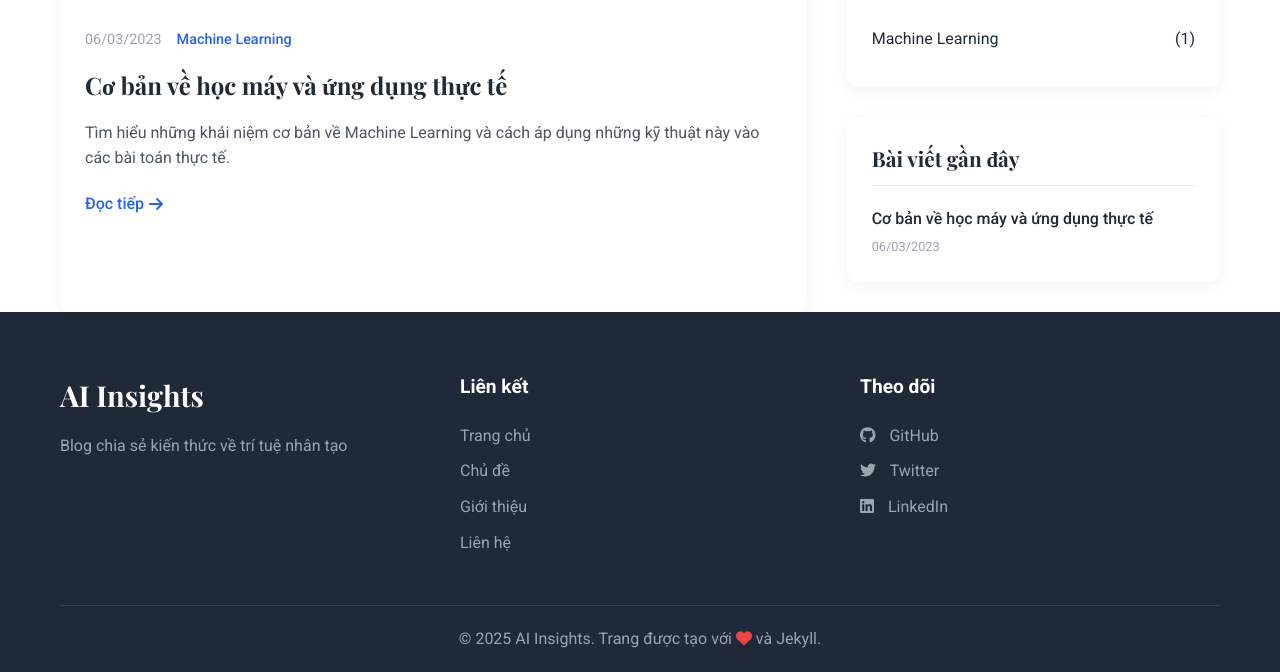
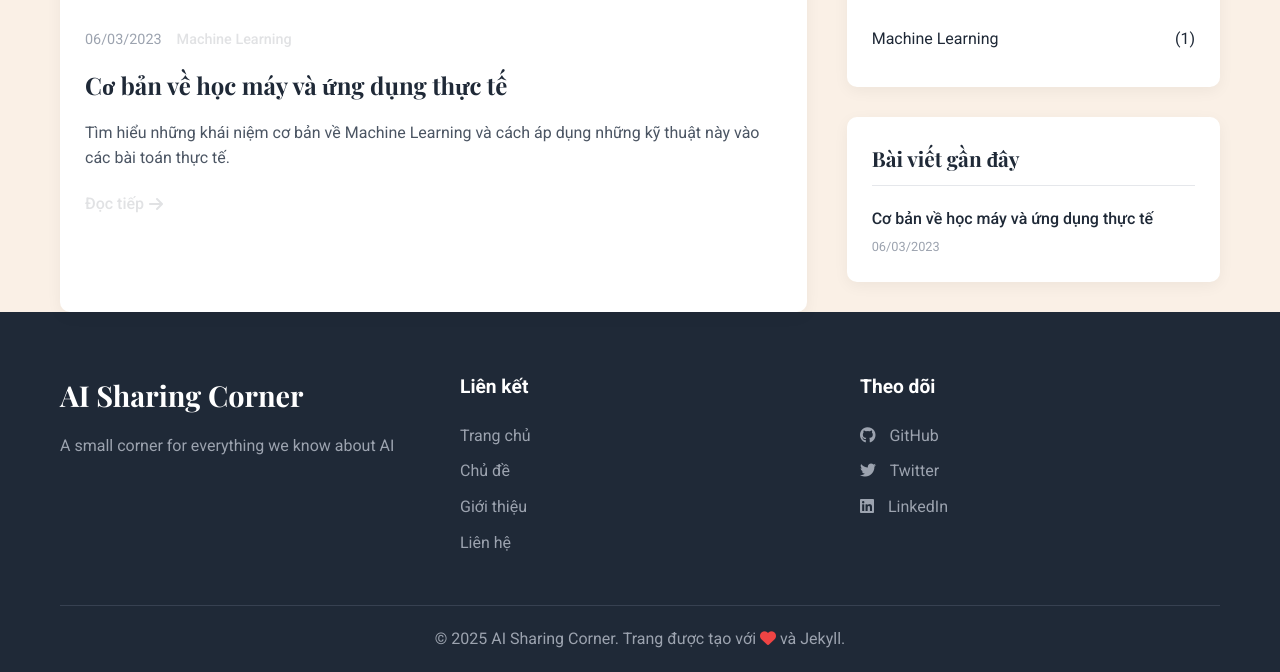
Before and after one commit to gracebml/aicorner, a Jekyll site: the page built from index.html, in a window 1280 px wide and 1300 px high, cut to the strip 628-1300 px from the top of the window. Built offline with Jekyll 4.4.1, drawn with Linux system fonts in a browser that asks for light colours; the list of posts is cut into pages by our own code; some of the changed text lies outside the part shown.

Commit message:
interface update

```diff
--- a/_config.yml
+++ b/_config.yml
@@ -1,14 +1,10 @@
-# _config.yml - Cấu hình Jekyll
-
-# Thông tin site
-title: AI Insights
-description: Blog chia sẻ kiến thức về trí tuệ nhân tạo
+title: AI Sharing Corner
+description: A small corner for everything we know about AI
 author: Tên của bạn
-email: email@example.com
+email:
 baseurl: "/aicorner"   # Dùng cho GitHub Pages
 url: "https://gracebml.github.io"
 
-# Mạng xã hội và liên hệ
 social:
   github: yourusername
   twitter: yourusername
--- a/css/style.css
+++ b/css/style.css
@@ -1,8 +1,8 @@
 @import url('https://fonts.googleapis.com/css2?family=Roboto:wght@300;400;500;700&family=Playfair+Display:wght@400;700&display=swap');
 
 :root {
-    --primary-color: #2563eb;
-    --secondary-color: #1e40af;
+    --primary-color: #e1e2e4;
+    --secondary-color: #40559a;
     --dark-color: #1f2937;
     --light-color: #f3f4f6;
     --gray-color: #9ca3af;
@@ -20,7 +20,7 @@ body {
     font-family: var(--body-font);
     line-height: 1.6;
     color: var(--dark-color);
-    background-color: #fff;
+    background-color: #faf0e6;
 }
 
 a {
```
